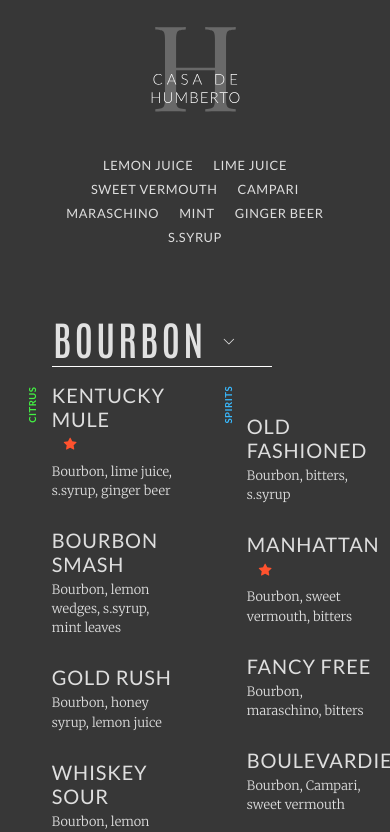
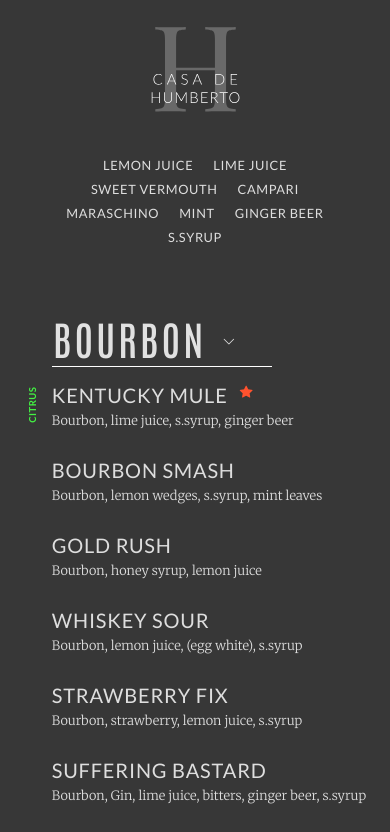
Before and after one commit to hubertshon/bar-menu, a Vue app: page / in a window 390 px wide. Shown: the top 832 px of the page. Built offline with nearby package versions, Linux system fonts and the light colour scheme.

Commit message:
adds media queries, modal height fix

```diff
--- a/src/components/Liquor.vue
+++ b/src/components/Liquor.vue
@@ -13,7 +13,7 @@
     <div class="collapse show" :id="'collapseTarget' + spirit.name">
         <div class="row">
 
-          <div class="citrusgroup col-6" v-for="(property, flavor) in spirit.drinkList">
+          <div class="citrusgroup col-md-6 col-sm-12" v-for="(property, flavor) in spirit.drinkList">
             <h3 class="subcategory" :class="{'citrus' : flavor === 'citrus', 'spirits' : flavor === 'spirits'}">{{ flavor }}</h3>
             <div class="drinklist">
               <template v-for="drink in property">
@@ -21,7 +21,7 @@
                 <i :class="{'inactive' : !drink.active }" class="bi bi-star-fill" v-if="drink.favorite === true"></i>
                 <p :class="{'inactive' : !drink.active }" style="margin-bottom: 1.75rem;">{{drink.ingredients.join(', ')}}</p>
                 <div :id="'menupopover' + spirit.name"></div>
-                <b-popover :container="'menupopover' + drink.name" :target="'popover-button-' + drink.name" triggers="click" :key="drink.name" placement="right">
+                <b-popover :container="'menupopover' + drink.name" :target="'popover-button-' + drink.name" triggers="focus" :key="drink.name" placement="right">
                   <button class="tooltip-button" v-on:click="launchDrinkModal('history', drink.name)">
                   <i class="bi bi-book"></i><span>History</span>
                   </button>
@@ -119,8 +119,6 @@ body {
 .container {
     margin: 1rem auto;
     text-align: left;
-    /* border: 5px solid blue; */
-
 }
 
 .button-spirit {
@@ -341,7 +339,7 @@ a {
 }
 
 .modal-mask {
-  position:absolute;
+  position: fixed;
   z-index:10;
   top:0;
   right:0;
@@ -349,7 +347,7 @@ a {
   left:0;
   background:rgba(0, 0, 0, 0.53);
   width:100%;
-  height:100vmax;
+  height: 10000px;
 }
 
 .modal-header {
```
